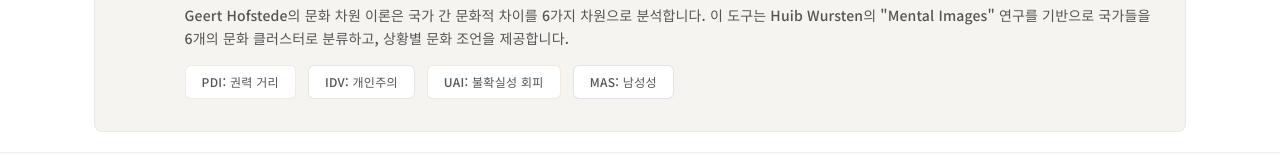
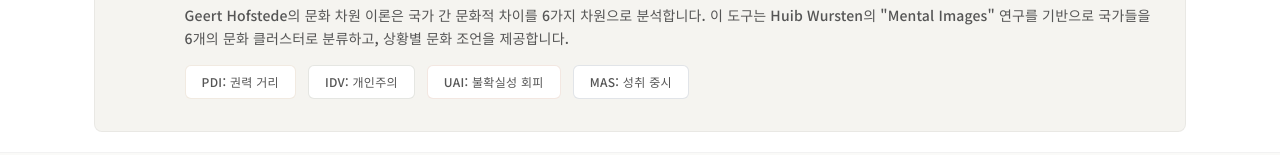
Before and after one commit to Trinos-Strategy/Hofstede, a React (Vite) app: page / in a window 1280 px wide. Both pictures are taken after a click on the button 1109 px from the left and 69 px from the top of the page. Shown: the part 217-372 px from the top of the page. Built offline with nearby package versions, Linux system fonts and the light colour scheme; a web font is replaced by a local one.

Commit message:
fix: Replace '남성성' with '성취 중시' in App.tsx

```diff
--- a/src/App.tsx
+++ b/src/App.tsx
@@ -180,7 +180,7 @@
                           UAI: 불확실성 회피
                         </span>
                         <span className="px-4 py-2 bg-white rounded-md text-xs font-medium text-[#6B7B8C] border border-[#6B7B8C]/20 tracking-wide">
-                          MAS: 남성성
+                          MAS: 성취 중시
                         </span>
                       </div>
                     </div>
```
